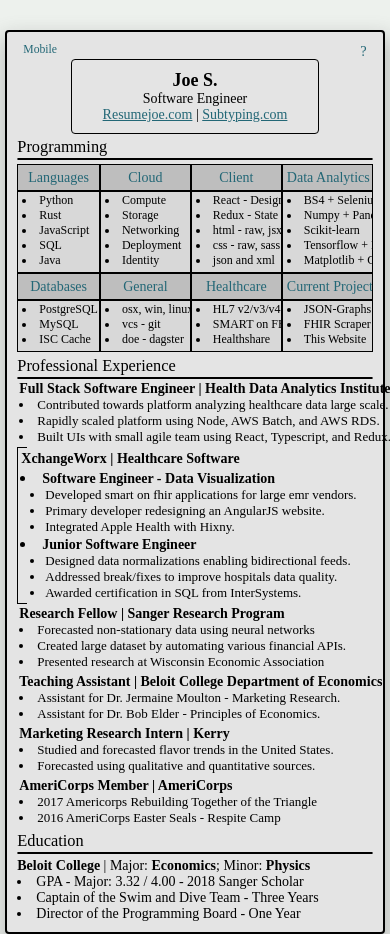
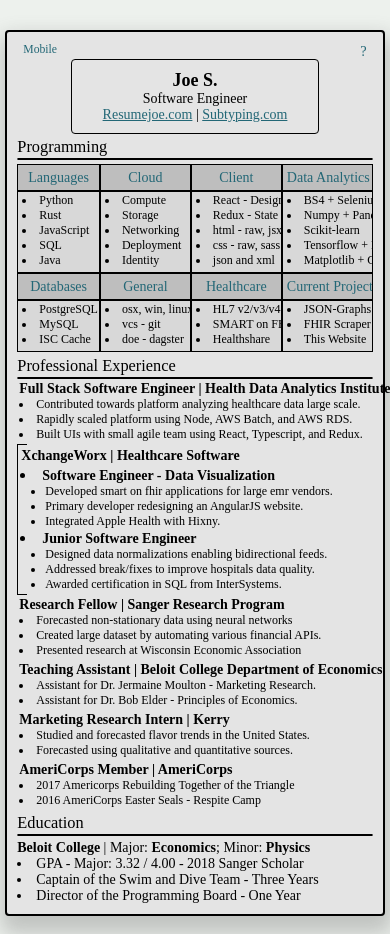
Before and after one commit to aoibht/aoibht.github.io, a plain HTML site: page index.html in a window 390 px wide. Shown: the top 934 px of the page. Drawn offline with Linux system fonts and the light colour scheme.

Commit message:
need a tool to visualize how things will look on iOS, testing if this fixes sizing differences

```diff
--- a/joe_stephenson_resume.css
+++ b/joe_stephenson_resume.css
@@ -205,7 +205,7 @@ PROFESSIONAL
 .intro-company {
     border-left: solid 1px;
     font-size: 14px;
-    font-weight: 600;
+    font-weight: 700;
     padding-left: 3px;
     padding-top: 3px;
 }
@@ -371,6 +371,7 @@ Styling for the programming and mathematics coureses
     .professional-element {
         white-space: nowrap;
     }
+
     .job-title {
         display: flex;
         font-size: 14px;
@@ -389,7 +390,7 @@ Styling for the programming and mathematics coureses
 
     .job-description-mobile {
         display: list-item;
-        font-size: 13px;
+        font-size: 12px;
     }
     .job-description-desktop {
         display: none;
```
